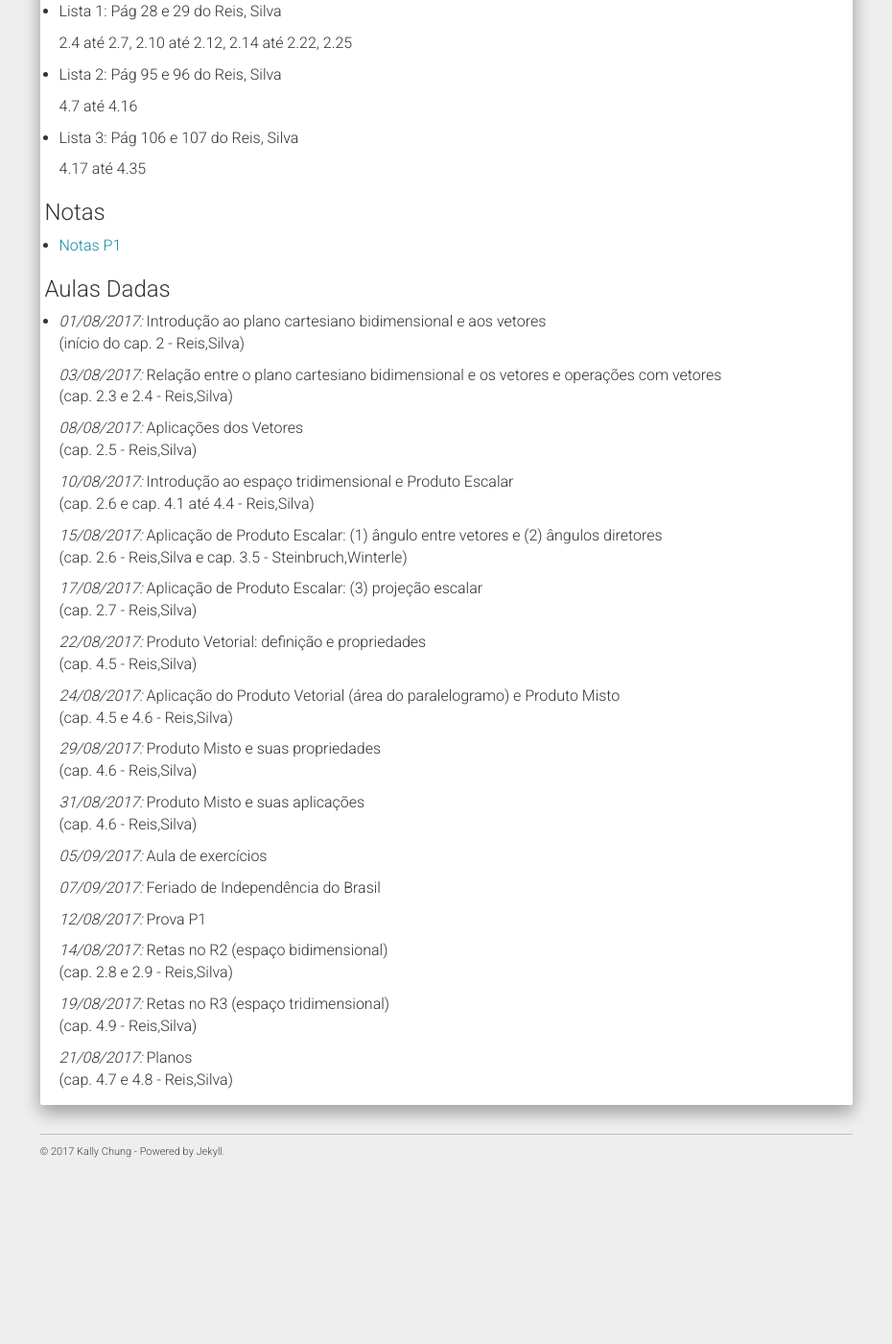
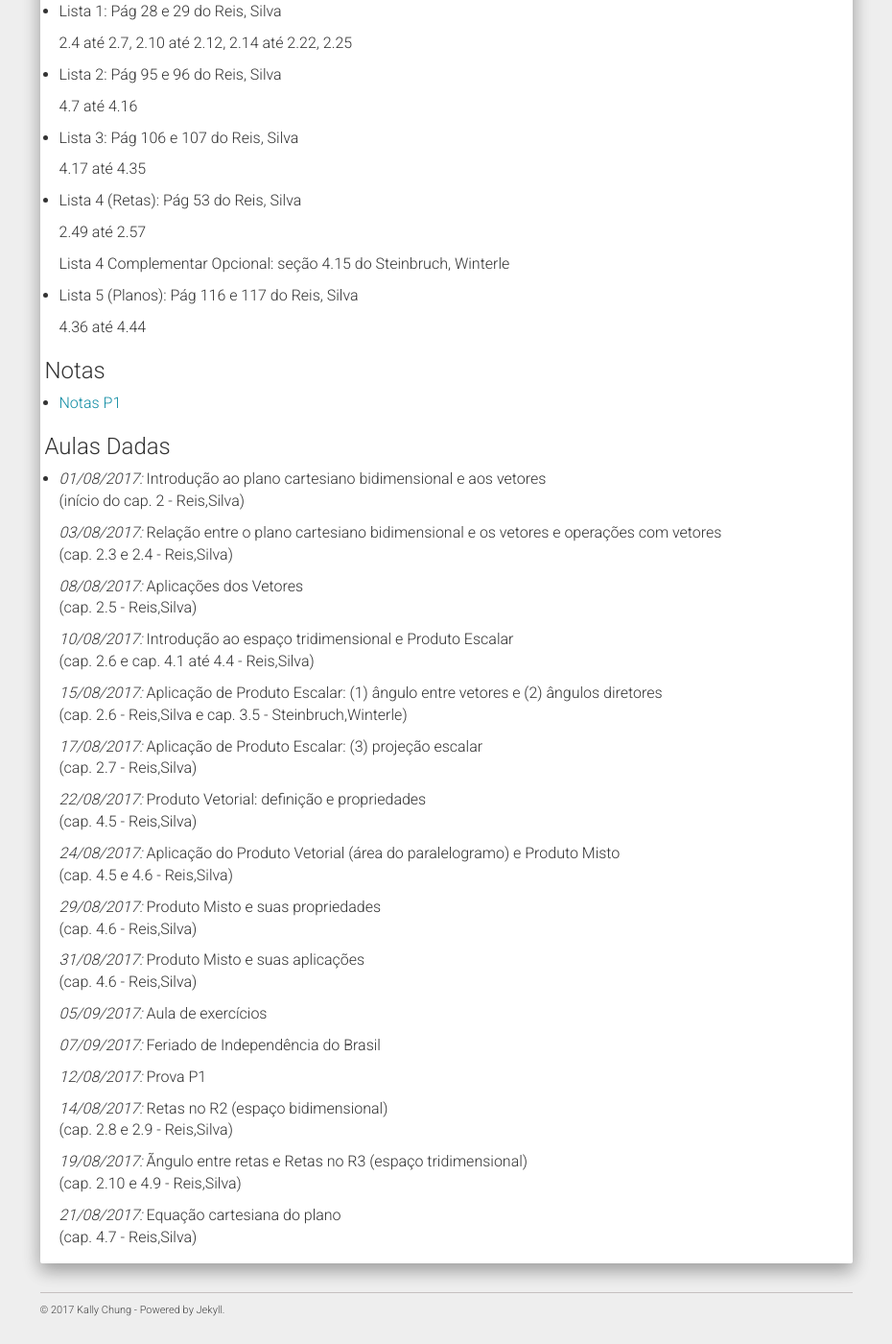
Before and after one commit to chunggnuhc/chunggnuhc.github.io, a Jekyll site: the page built from engMecanica2sem2017.md, in a window 1280 px wide and 1400 px high, scrolled down 1220 px. Shown: the whole window at 96% size, without its empty margins (321-1251 px from the left). Built offline with Jekyll 4.4.1, drawn with Linux system fonts in a browser that asks for light colours; nearby versions of some CDN libraries; before the commit the page ends 2455 px from its top, so only the background shows below that; some of the changed text lies outside the part shown.

Commit message:
Update EngMec - Lista

```diff
--- a/engMecanica2sem2017.md
+++ b/engMecanica2sem2017.md
@@ -32,7 +32,7 @@ permalink: /engMec2sem2017-GA/
 
 <h3>Avaliação</h3>
 
-- Prova 1: 12/09/2017 <strike>05/09/2017</strike> (Lista 1 até Lista 3
+- Prova 1: 12/09/2017 <strike>05/09/2017</strike> (Lista 1 até Lista 3)
 
 - Prova 2: 17/10/2017
 
@@ -65,6 +65,16 @@ obs.: Caso nenhum aluno apareça até 13h30min, o horário de atendimento no dia
 - Lista 3: Pág 106 e 107 do Reis, Silva
 
   4.17 até 4.35
+
+- Lista 4 (Retas): Pág 53 do Reis, Silva
+
+  2.49 até 2.57
+
+  Lista 4 Complementar Opcional: seção 4.15 do Steinbruch, Winterle
+
+- Lista 5 (Planos): Pág 116 e 117 do Reis, Silva
+
+  4.36 até 4.44
 
 <h3>Notas</h3>
 
@@ -100,6 +110,6 @@ obs.: Caso nenhum aluno apareça até 13h30min, o horário de atendimento no dia
 
   _14/08/2017:_ Retas no R2 (espaço bidimensional) <br />(cap. 2.8 e 2.9 - Reis,Silva)
 
-  _19/08/2017:_ Retas no R3 (espaço tridimensional) <br />(cap. 4.9 - Reis,Silva)
+  _19/08/2017:_ Ãngulo entre retas e Retas no R3 (espaço tridimensional) <br />(cap. 2.10 e 4.9 - Reis,Silva)
 
-  _21/08/2017:_ Planos <br />(cap. 4.7 e 4.8 - Reis,Silva)
+  _21/08/2017:_ Equação cartesiana do plano <br />(cap. 4.7 - Reis,Silva)
```
